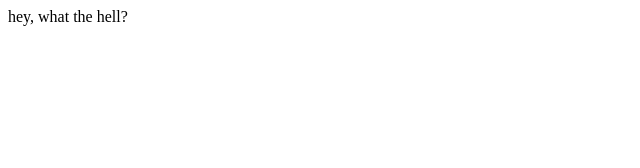
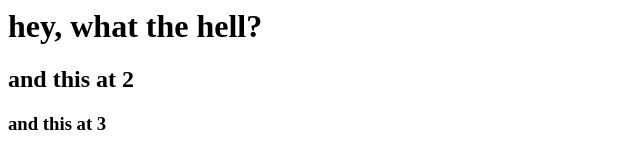
Before and after one commit to ericjamesjohnson672/ni, a plain HTML site: page marfo.html in a window 1280 px wide. Shown: the whole page, without its empty margins (0-640 px from the left). Drawn offline with Linux system fonts and the light colour scheme.

Commit message:
how will these appear?

```diff
--- a/marfo.html
+++ b/marfo.html
@@ -4,7 +4,9 @@
 
 
 <body>
-hey, what the hell?
+<h1>hey, what the hell?</h1>
+<h2>and this at 2</h2>
+<h3>and this at 3</h3>
 </body>
 
 
```
